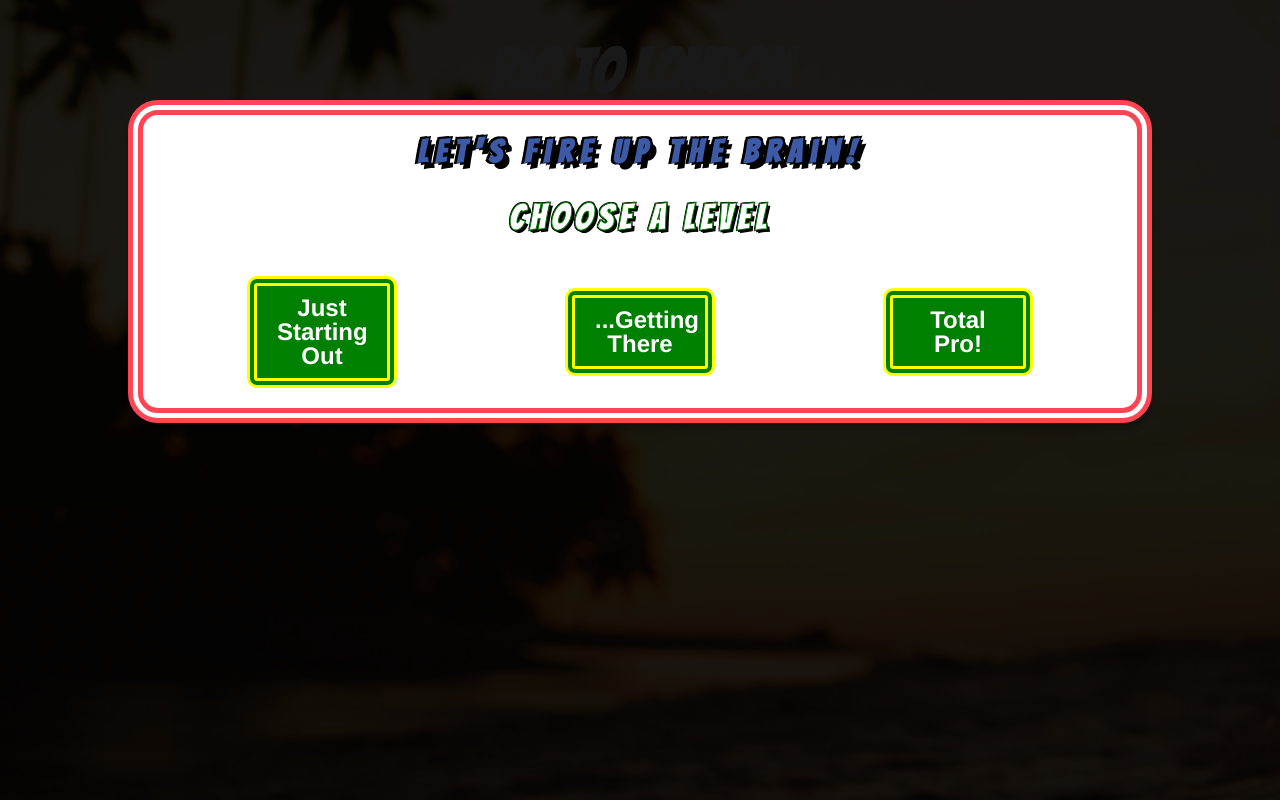
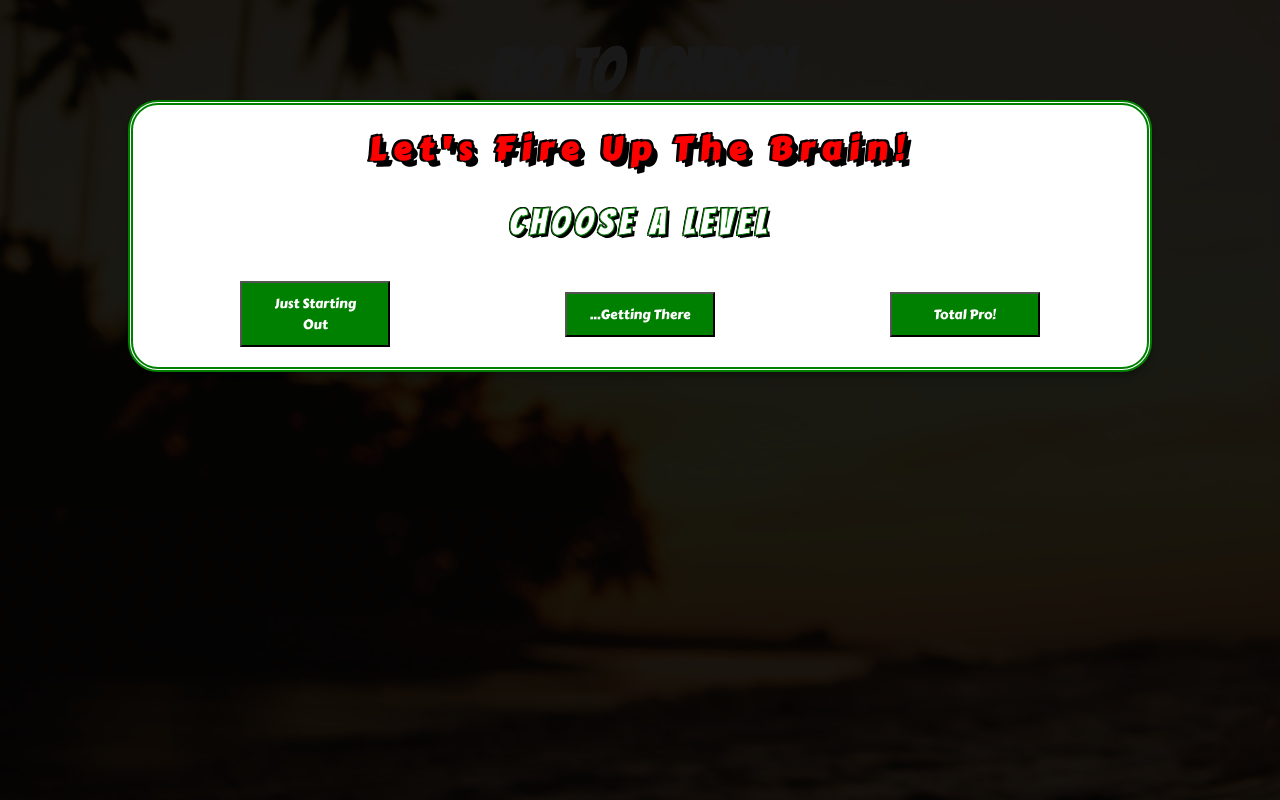
Before and after one commit to LRomero2/Portuguese-memory-game, a plain HTML site: page gamepage.html in a window 1280 px wide. Drawn offline with nearby package versions, Linux system fonts and the light colour scheme.

Commit message:
Styled pop up box more.

```diff
--- a/assets/css/style.css
+++ b/assets/css/style.css
@@ -366,11 +366,11 @@ body {
 /* header */
 .site-title {
   margin: 60px 0 40px;
-  color: #3c5aa6;
+  color: red;
   text-align: center;
   text-shadow: 6px 6px 0 #000, -2px -2px 0 #000, 2px -2px 0 #000, -3px 1px 0 #000, 3px 2px 0 #000;
   letter-spacing: 8px;
-  font-family: 'Bangers', cursive;
+  font-family: 'Carter One', cursive;
 }
 
 .heading {
@@ -382,13 +382,13 @@ body {
     text-align: center;
     font-size: 60px;
 }
-
+/*
 .tag-line {
   margin: 20px;
   color: #3c5aa6;
   text-align: center;
   font-family: 'Bangers', cursive;
-}
+}*/
 
 /* game board and cards */
 .board {
@@ -511,7 +511,7 @@ footer {
   background-color: rgba(0, 0, 0, 0.9);
 }
 
-/* modal close Button */
+/* modal close Button
 .close {
   color: #aaa;
   font: bold 24px/24px Helvetica, Arial, Sans-Serif;
@@ -524,12 +524,12 @@ footer {
   color: #000;
   text-decoration: none;
   cursor: pointer;
-}
+}*/
 
 .modal-content {
   position: relative;
   background-color: #fff;
-  border: double #ff4554 15px;
+  border: double green 5px;
   -webkit-border-radius: 30px;
   -moz-border-radius: 30px;
   border-radius: 30px;
@@ -590,13 +590,9 @@ animation-duration: 0.4s
 
 button {
   background: green;
-  border: double yellow 10px;
-  -webkit-border-radius: 10px;
-  -moz-border-radius: 10px;
-  border-radius: 10px;
   color: #fff;
   display: block;
-  font: bold 24px/24px Helvetica, Arial, Sans-Serif;
+  font-family: 'Carter One', cursive;
   margin: auto;
   padding: 10px 20px;
   text-decoration: none;
@@ -605,6 +601,7 @@ button {
 button:hover {
   background: yellow;
   text-decoration: none;
+  color: green;
 }
 
 .level-button {
```
